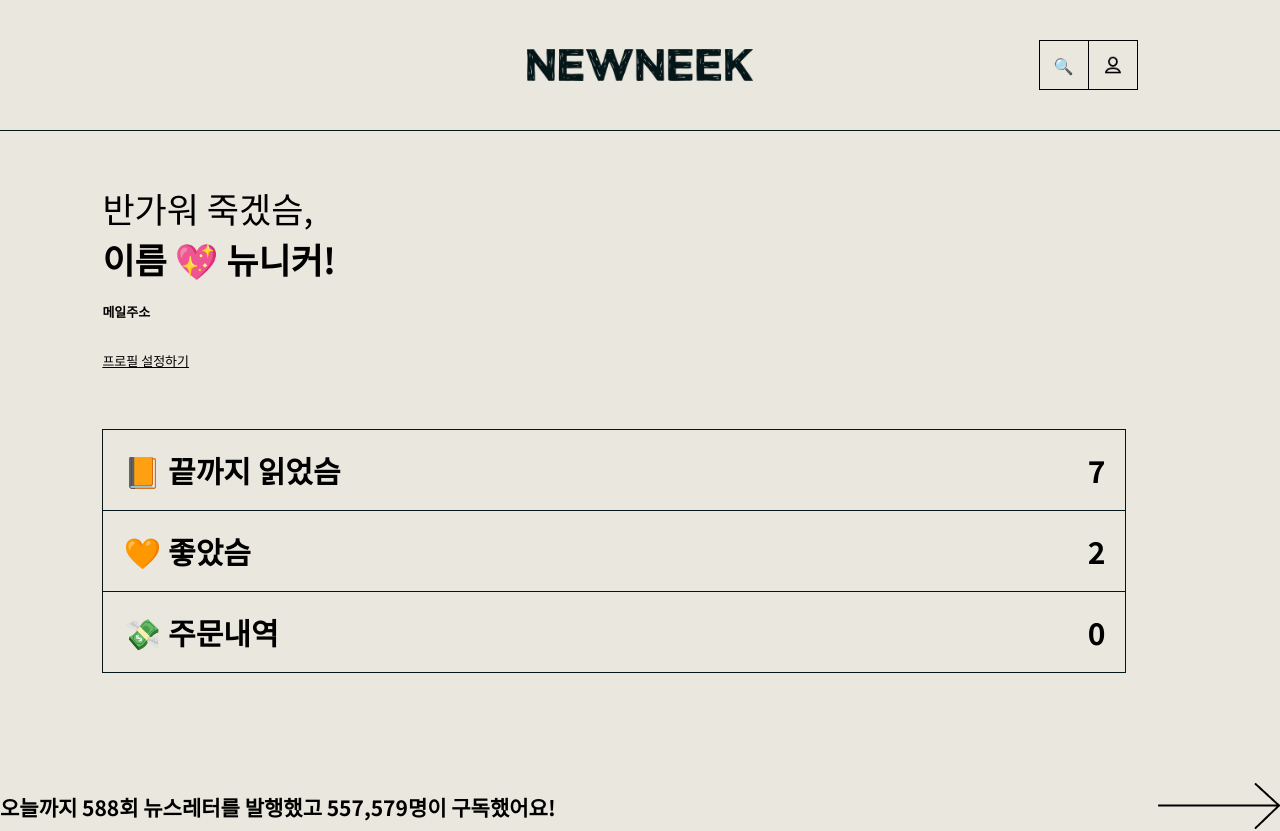
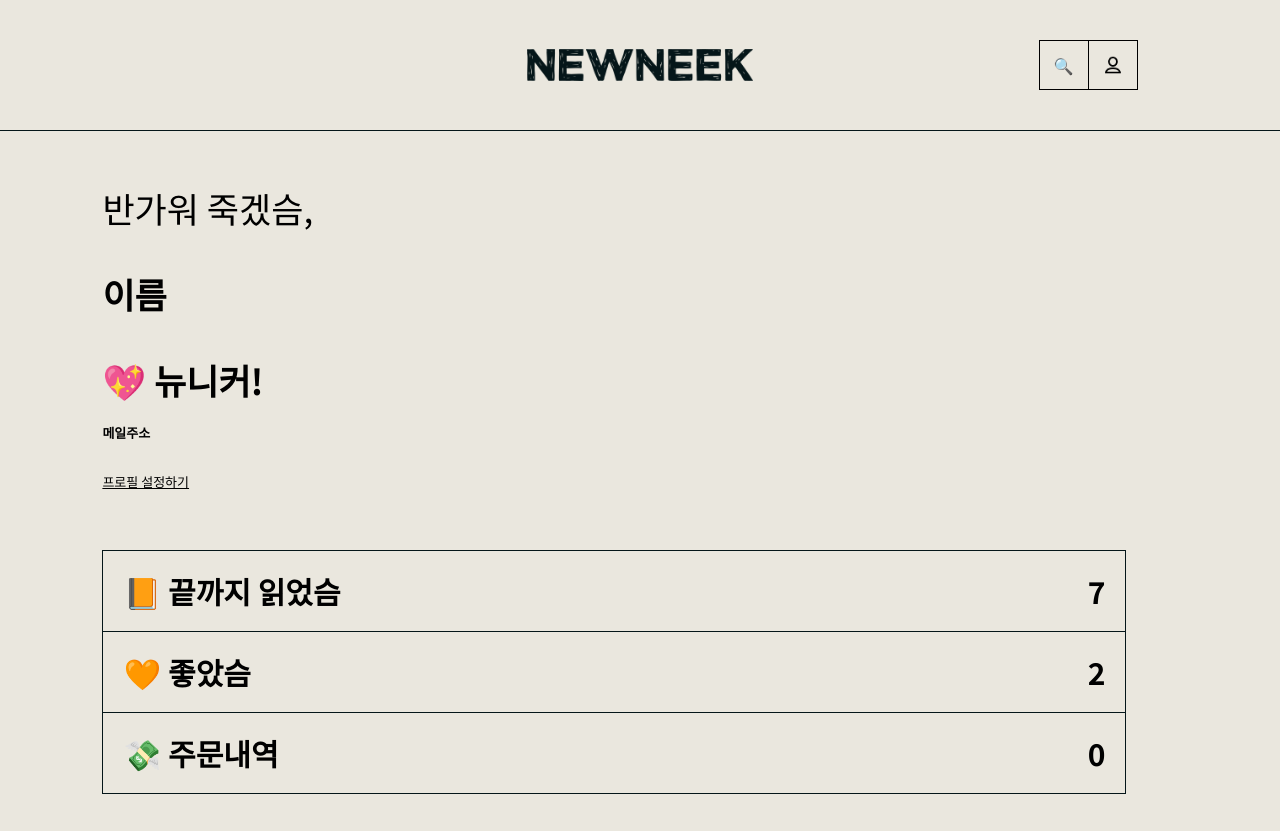
Before and after one commit to sixneeks/front-end, a React (Create React App) app: page /mypage in a window 1280 px wide. Shown: the top 831 px of the page. Built offline with nearby package versions, Linux system fonts and the light colour scheme; no server answers; the HTML template or start-up script is replaced by a standard one.

Commit message:
Style: 분리

```diff
--- a/src/components/My.jsx
+++ b/src/components/My.jsx
@@ -9,10 +9,10 @@ const My = () => {
         <Stouter>
           <Sthistory>반가워 죽겠슴,</Sthistory>
           <Sthistory2>
-            이름 <span>💖</span> 뉴니커!
+            <p>이름</p> <span>💖</span> 뉴니커!
           </Sthistory2>
           <Stmail>메일주소</Stmail>
-          <Stprofile to="/">프로필 설정하기</Stprofile>
+          <Stprofile to="/profilesetting">프로필 설정하기</Stprofile>
         </Stouter>
 
         <Stbuttons>
```
